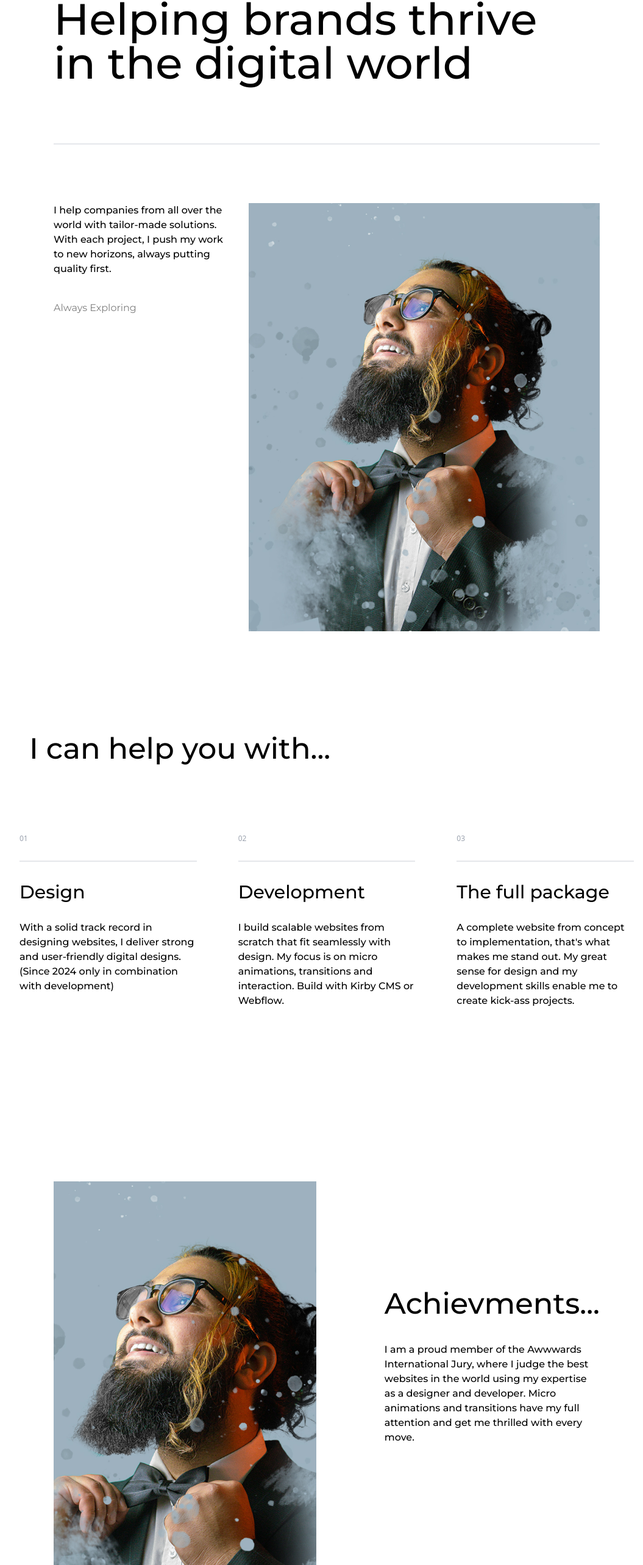
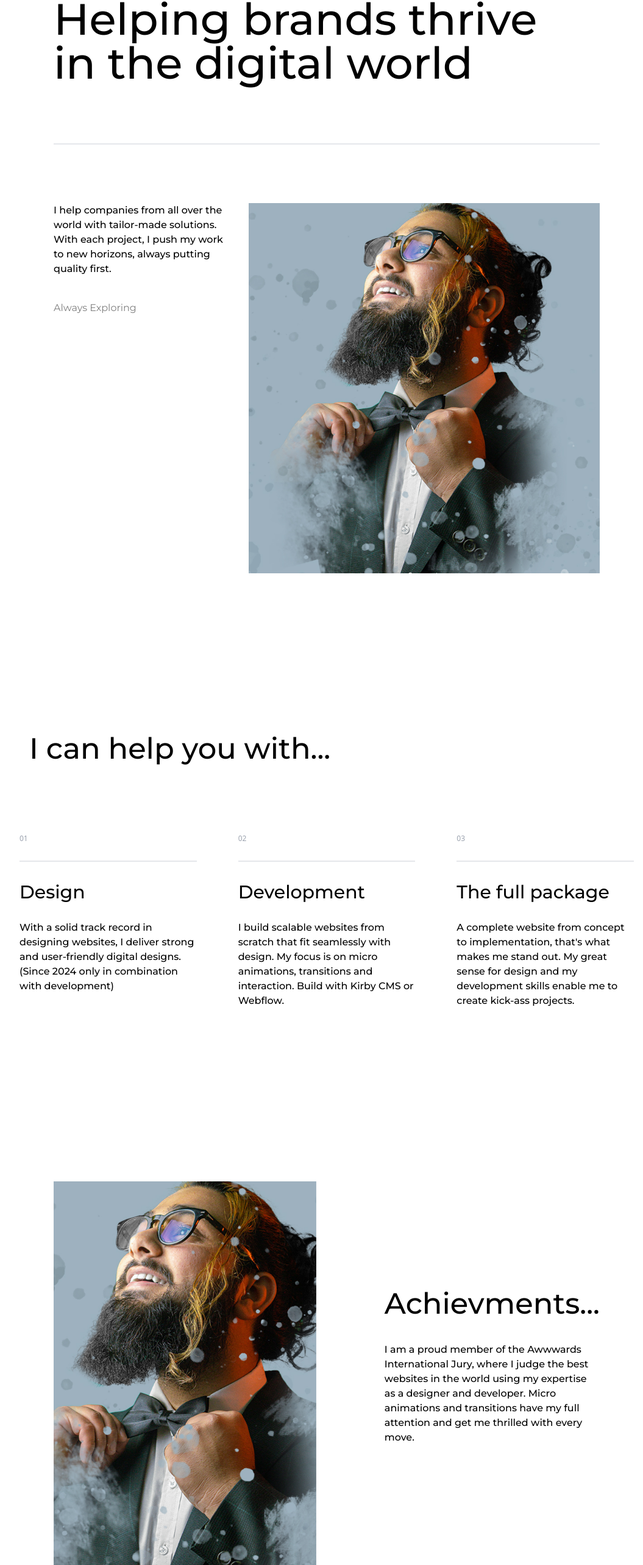
Before and after one commit to haseebasmr/haseebasmr, a React (Vite) app: page /#/about in a window 1280 px wide. Shown: the part 193-2759 px from the top of the page at 61% size, without its empty margins (104-1159 px from the left). Built offline with nearby package versions, Linux system fonts and the light colour scheme.

Commit message:
add parallax to about me

```diff
--- a/src/components/AboutMe.jsx
+++ b/src/components/AboutMe.jsx
@@ -1,3 +1,5 @@
+import { Parallax } from "react-scroll-parallax";
+
 /* eslint-disable react/no-unescaped-entities */
 export default function AboutMe() {
   return (
@@ -27,13 +29,16 @@ export default function AboutMe() {
             className=""
             style={{
               flex: 2,
+              overflow: "hidden",
             }}
           >
+            <Parallax speed={-15} className="h-full w-full">
               <img
                 src="/assets/images/backgroundPic.jpg"
                 alt="no image"
-              className="object-cover h-full"
+                className="object-cover h-full w-full"
               />
+            </Parallax>
           </div>
         </div>
       </div>
@@ -102,13 +107,16 @@ export default function AboutMe() {
             className="mb-5 md:mb-0 "
             style={{
               flex: 1,
+              overflow: "hidden",
             }}
           >
+            <Parallax speed={-10} className="h-full w-full">
               <img
                 src="/assets/images/backgroundPic.jpg"
                 alt="no image"
                 className="object-cover h-full"
               />
+            </Parallax>
           </div>
           <div className="flex-1  ">
             <div className="md:mt-44 md:ml-20  ">
--- a/src/components/common/GetInTouchBtn.jsx
+++ b/src/components/common/GetInTouchBtn.jsx
@@ -7,7 +7,7 @@ export default function AboutMeBtn({ className }) {
   const yPos = useTransform(scrollY, [700, 1700], [0, -200]); // Adjust the range as needed
   const navigate = useNavigate();
   return (
-    <div className={`flex justify-end mx-20 ${className}`}>
+    <div className={`flex justify-end md:mx-20 mx-5 ${className}`}>
       <motion.button
         className="bg-black text-white font-montserrat text-xl font-medium h-48 w-48 rounded-full"
         style={{ y: yPos }}
```
Lines whose indentation alone changed are shown as unchanged.
